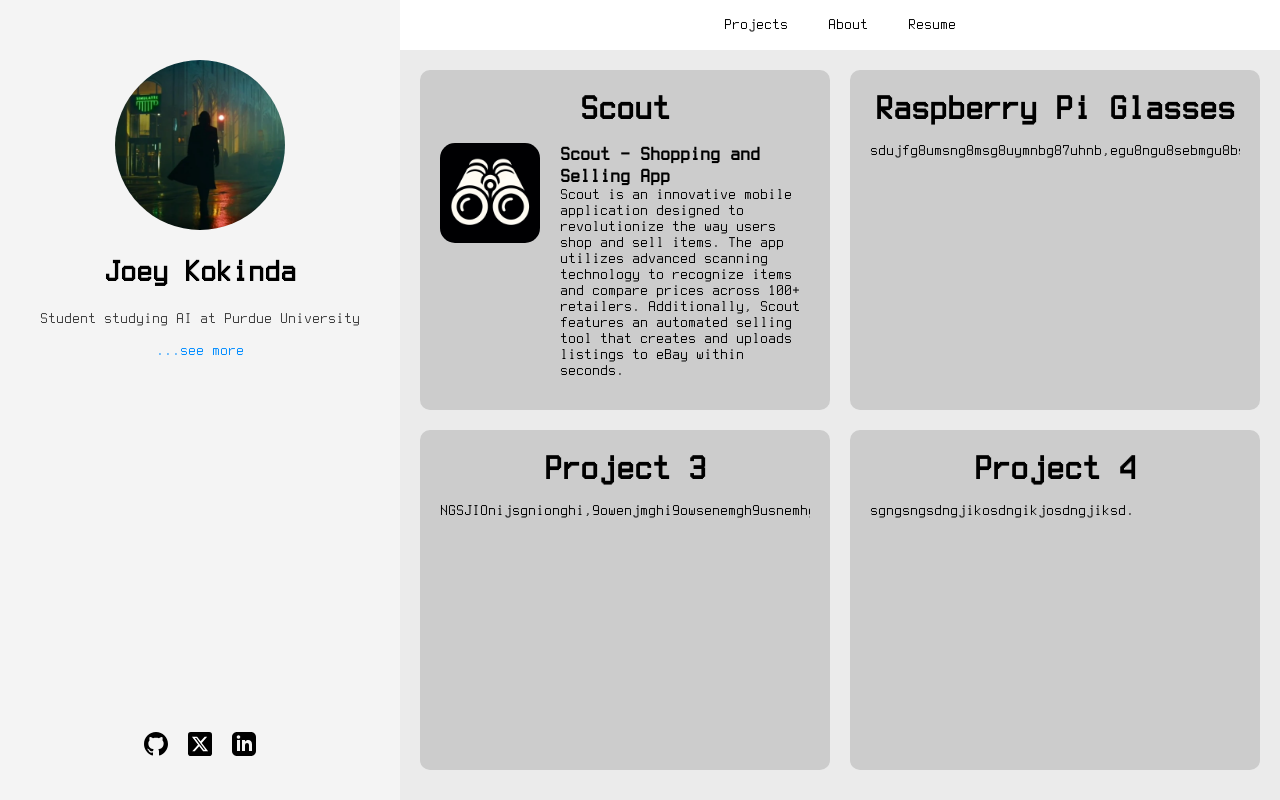
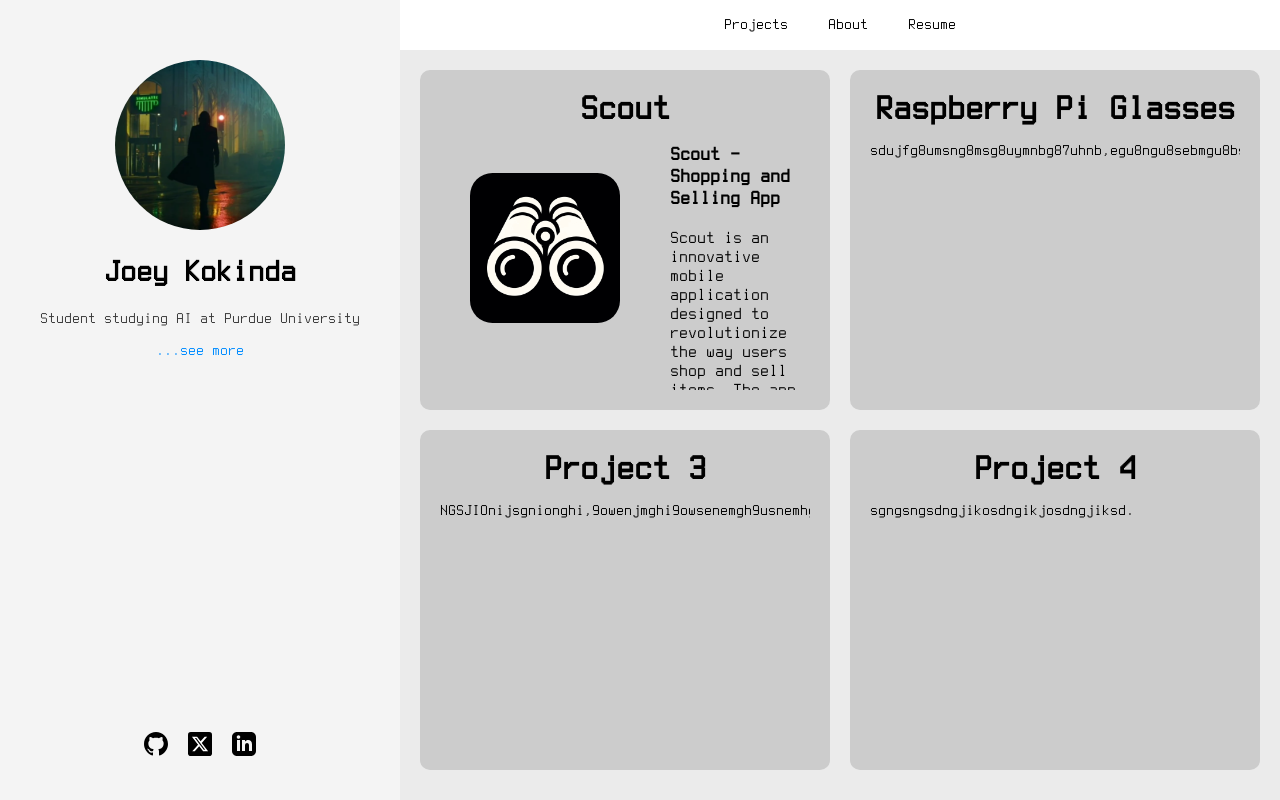
Before and after one commit to sp3ked/jkokweb, a React (Create React App) app: page / in a window 1280 px wide. Built offline with nearby package versions, Linux system fonts and the light colour scheme.

Commit message:
scout project title finished

```diff
--- a/src/Pages/projects.css
+++ b/src/Pages/projects.css
@@ -28,37 +28,37 @@
   display: flex;
   flex-grow: 1;
   overflow: hidden;
-}
-
-.projectImg {
-  width: 100px;
-  height: 100px;
-  object-fit: cover;
-  margin-right: 20px;
+  gap: 50px;
 }
 
 .projectImgScout {
-  width: 100px;
-  height: 100px;
+  width: 150px;
+  height: 150px;
   object-fit: cover;
-  margin-right: 20px;
   border-radius: 15%;
+  margin-left: 30px;
+  margin-top: 30px;
 }
 
 .secondTitle {
   font-size: 20px;
   font-weight: bold;
-  margin: 0 0 15px 0;
-  text-align: center;
+  display: block;
 }
 
 .projectText {
   flex: 1;
   overflow: auto;
+  display: flex;
+  flex-direction: column;
 }
 
 .projectText p {
   margin: 0;
+  flex-grow: 1;
+  display: flex;
+  flex-direction: column;
+  font-size: 18px;
 }
 
 .box > p {
@@ -78,8 +78,7 @@
     align-items: center;
   }
 
-  .projectImg {
-    margin-right: 0;
+  .projectImgScout {
     margin-bottom: 15px;
   }
 
```
